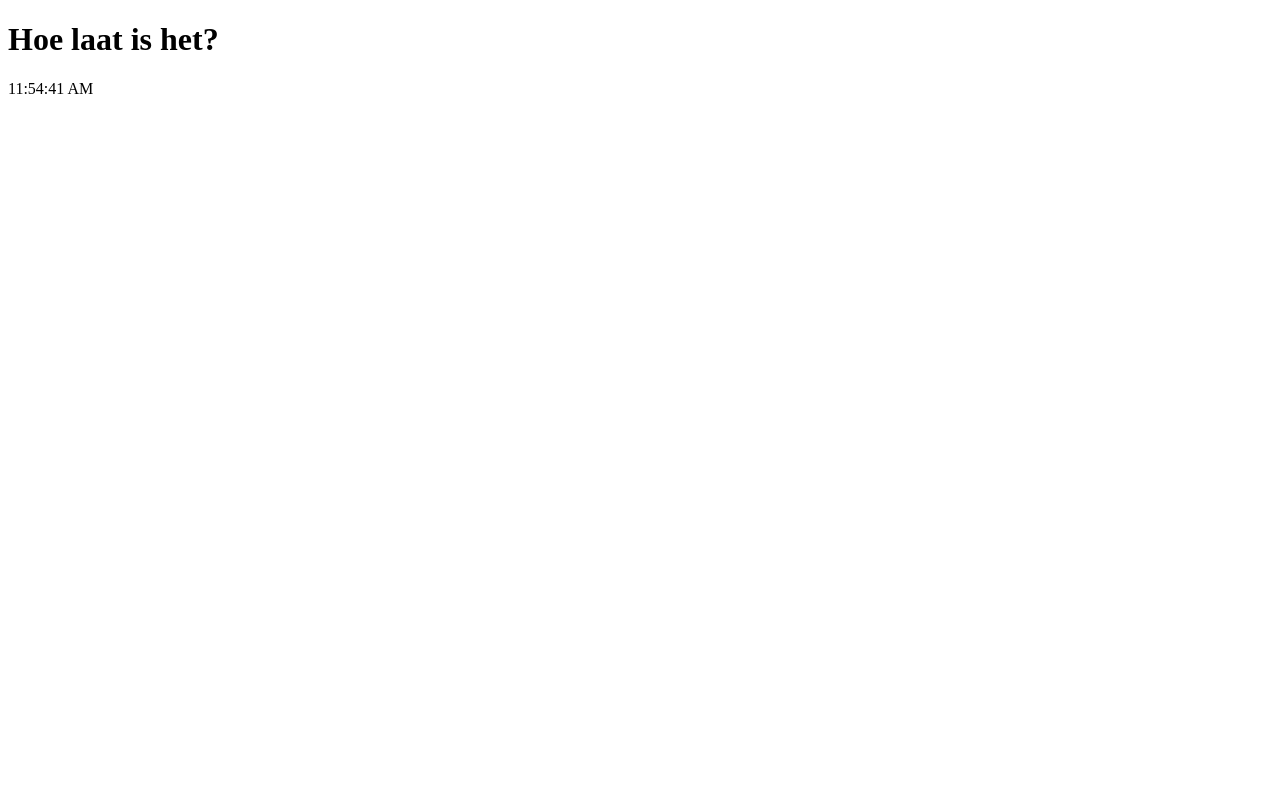
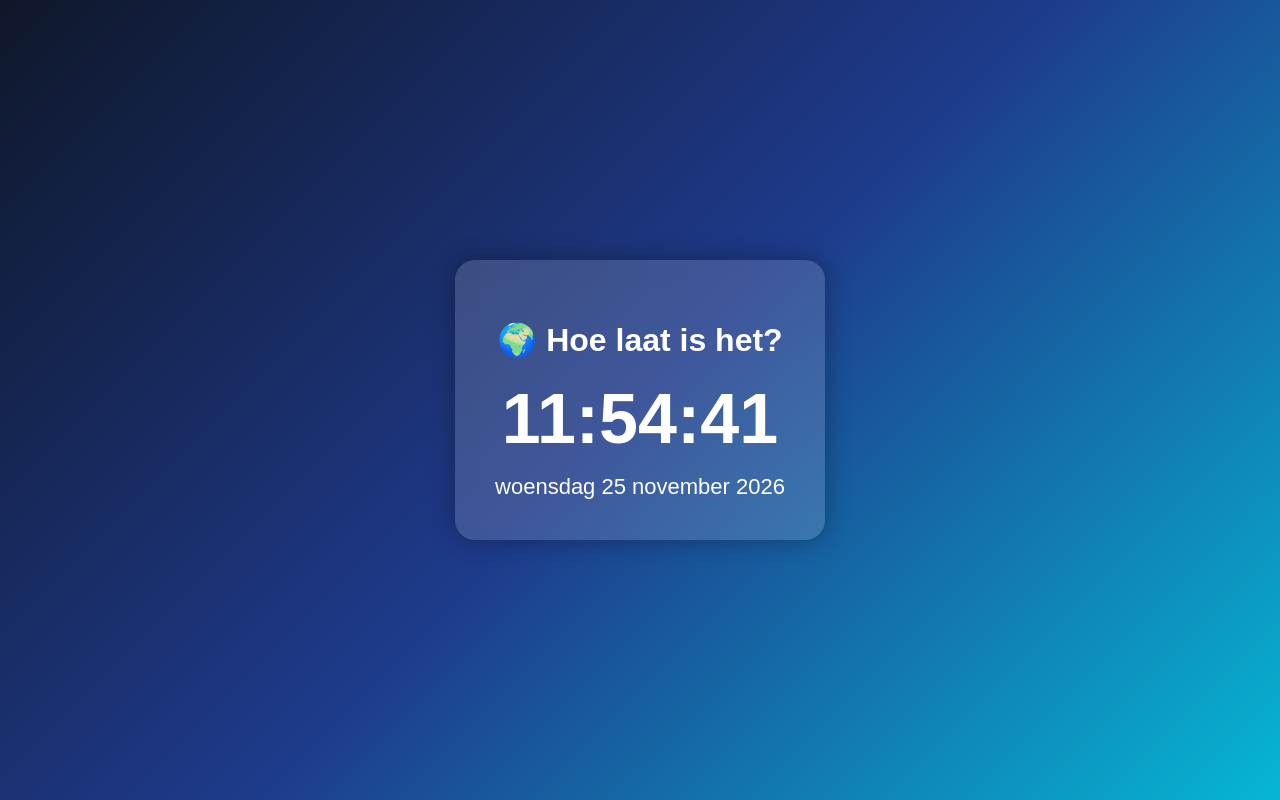
Before and after one commit to mahdiahmadii786-hz/Klok-website, a plain HTML site: page index.html in a window 1280 px wide. Drawn offline with Linux system fonts and the light colour scheme.

Commit message:
Update index.html

```diff
--- a/index.html
+++ b/index.html
@@ -1,20 +1,73 @@
 <!DOCTYPE html>
-<html>
+<html lang="nl">
 <head>
-<title>Mijn Klok</title>
+<meta charset="UTF-8">
+<meta name="viewport" content="width=device-width, initial-scale=1.0">
+<title>Mijn Wereldklok</title>
+
+<style>
+body {
+    margin: 0;
+    height: 100vh;
+    display: flex;
+    justify-content: center;
+    align-items: center;
+    font-family: Arial, sans-serif;
+    background: linear-gradient(135deg, #0f172a, #1e3a8a, #06b6d4);
+}
+
+.kaart {
+    background: rgba(255,255,255,0.15);
+    padding: 40px;
+    border-radius: 20px;
+    text-align: center;
+    color: white;
+    backdrop-filter: blur(10px);
+    box-shadow: 0 0 25px rgba(0,0,0,0.3);
+}
+
+h1 {
+    margin-bottom: 20px;
+}
+
+#clock {
+    font-size: 70px;
+    font-weight: bold;
+}
+
+#date {
+    margin-top: 15px;
+    font-size: 22px;
+}
+</style>
 </head>
+
 <body>
-<h1>Hoe laat is het?</h1>
-<div id="clock"></div>
+
+<div class="kaart">
+    <h1>🌍 Hoe laat is het?</h1>
+    <div id="clock">00:00:00</div>
+    <div id="date"></div>
+</div>
 
 <script>
 function updateClock() {
+    const now = new Date();
+
     document.getElementById("clock").innerHTML =
-        new Date().toLocaleTimeString();
+        now.toLocaleTimeString("nl-NL");
+
+    document.getElementById("date").innerHTML =
+        now.toLocaleDateString("nl-NL", {
+            weekday: "long",
+            year: "numeric",
+            month: "long",
+            day: "numeric"
+        });
 }
 
+updateClock();
 setInterval(updateClock, 1000);
-updateClock();
 </script>
 
 </body>
```
